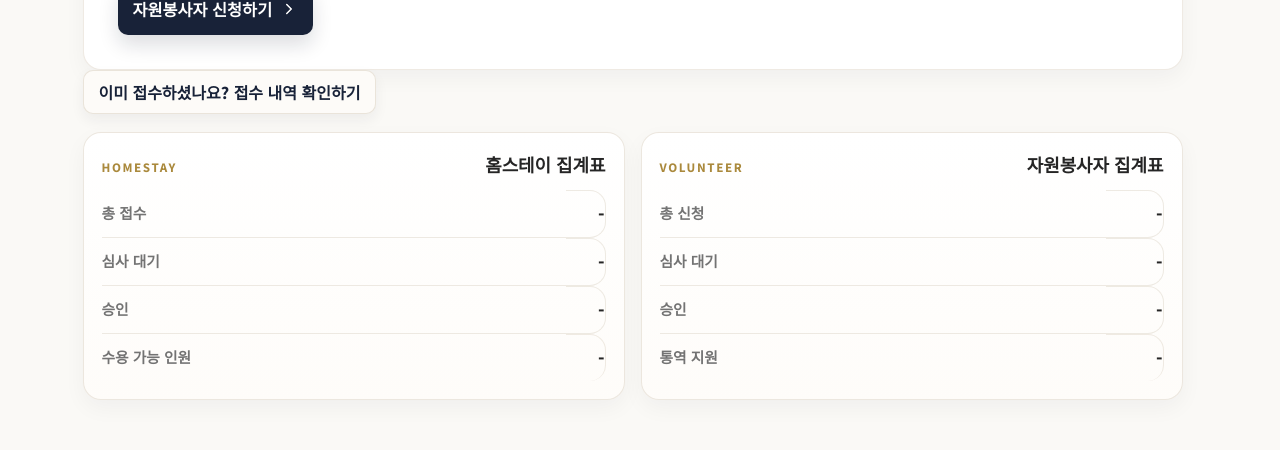
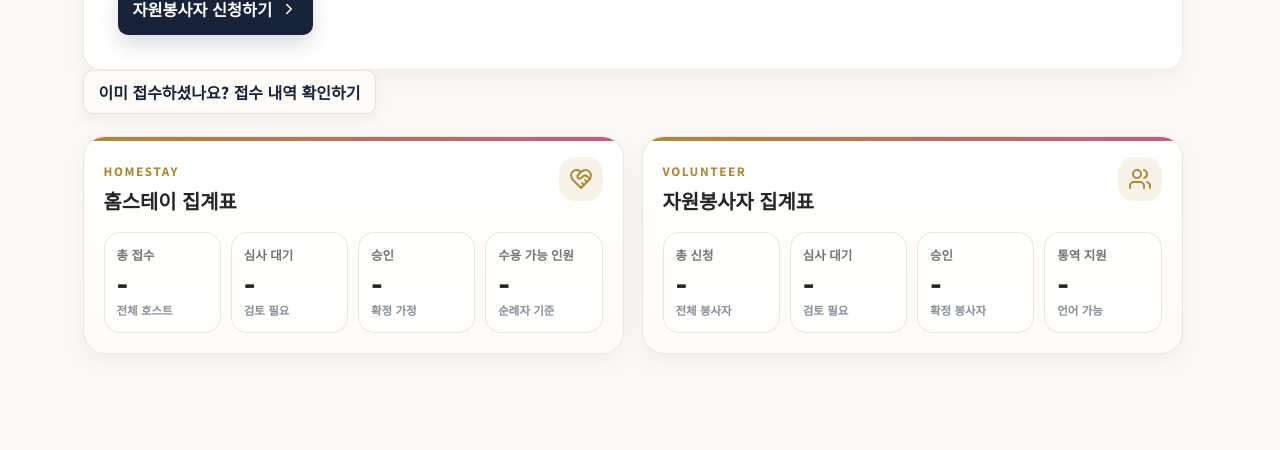
Before and after one commit to brotheroak/2027-wyd-kr-segok-management-system, a React (Vite) app in the folder client/: page / in a window 1280 px wide. Shown: the part 1660-2110 px from the top of the page. Built offline with nearby package versions, Linux system fonts and the light colour scheme; no server answers.

Commit message:
Polish public summary cards

```diff
--- a/client/src/pages/WydIntro.tsx
+++ b/client/src/pages/WydIntro.tsx
@@ -37,24 +37,25 @@ export function WydIntro({ onStartApply, onCheckStatus }: WydIntroProps) {
       .catch(() => setSummary(null));
   }, []);
 
-  const homestayRows: Array<[string, number | undefined]> = [
-    ["총 접수", summary?.homestay.total],
-    ["심사 대기", summary?.homestay.submitted],
-    ["승인", summary?.homestay.confirmed],
-    ["수용 가능 인원", summary?.homestay.capacity]
+  const homestayRows: Array<[string, number | undefined, string]> = [
+    ["총 접수", summary?.homestay.total, "전체 호스트"],
+    ["심사 대기", summary?.homestay.submitted, "검토 필요"],
+    ["승인", summary?.homestay.confirmed, "확정 가정"],
+    ["수용 가능 인원", summary?.homestay.capacity, "순례자 기준"]
   ];
-  const volunteerRows: Array<[string, number | undefined]> = [
-    ["총 신청", summary?.volunteer.total],
-    ["심사 대기", summary?.volunteer.submitted],
-    ["승인", summary?.volunteer.confirmed],
-    ["통역 지원", summary?.volunteer.languageSupport]
+  const volunteerRows: Array<[string, number | undefined, string]> = [
+    ["총 신청", summary?.volunteer.total, "전체 봉사자"],
+    ["심사 대기", summary?.volunteer.submitted, "검토 필요"],
+    ["승인", summary?.volunteer.confirmed, "확정 봉사자"],
+    ["통역 지원", summary?.volunteer.languageSupport, "언어 가능"]
   ];
 
-  const renderSummaryRows = (rows: Array<[string, number | undefined]>) => rows.map(([label, value]) => (
-    <tr key={label}>
-      <th scope="row">{label}</th>
-      <td>{typeof value === "number" ? value.toLocaleString("ko-KR") : "-"}</td>
-    </tr>
+  const renderSummaryCards = (rows: Array<[string, number | undefined, string]>) => rows.map(([label, value, caption]) => (
+    <div className="public-summary-metric" key={label}>
+      <span>{label}</span>
+      <strong>{typeof value === "number" ? value.toLocaleString("ko-KR") : "-"}</strong>
+      <em>{caption}</em>
+    </div>
   ));
 
   return (
@@ -297,22 +298,24 @@ export function WydIntro({ onStartApply, onCheckStatus }: WydIntroProps) {
 
         <div className="public-summary-tables" aria-label="신청 접수 집계">
           <article>
+            <div className="public-summary-heading">
               <div>
                 <span>Homestay</span>
                 <h4>홈스테이 집계표</h4>
               </div>
-            <table>
-              <tbody>{renderSummaryRows(homestayRows)}</tbody>
-            </table>
+              <HeartHandshake aria-hidden="true" size={24} />
+            </div>
+            <div className="public-summary-metrics">{renderSummaryCards(homestayRows)}</div>
           </article>
           <article>
+            <div className="public-summary-heading">
               <div>
                 <span>Volunteer</span>
                 <h4>자원봉사자 집계표</h4>
               </div>
-            <table>
-              <tbody>{renderSummaryRows(volunteerRows)}</tbody>
-            </table>
+              <Users aria-hidden="true" size={24} />
+            </div>
+            <div className="public-summary-metrics">{renderSummaryCards(volunteerRows)}</div>
           </article>
         </div>
       </section>
--- a/client/src/styles.css
+++ b/client/src/styles.css
@@ -1534,28 +1534,47 @@ input:focus, select:focus, textarea:focus {
 .public-summary-tables {
   display: grid;
   grid-template-columns: repeat(2, minmax(0, 1fr));
-  gap: 16px;
-  margin-top: 18px;
+  gap: 18px;
+  margin-top: 22px;
 }
 
 .public-summary-tables article {
-  padding: 18px;
+  position: relative;
+  overflow: hidden;
+  padding: 20px;
   border: 1px solid rgba(232, 226, 216, 0.82);
-  border-radius: 18px;
+  border-radius: 22px;
   background: linear-gradient(180deg, rgba(255, 255, 255, 0.96) 0%, rgba(254, 252, 249, 0.96) 100%);
   box-shadow: var(--soft-shadow-sm);
   text-align: left;
 }
 
-.public-summary-tables article > div {
+.public-summary-tables article::before {
+  position: absolute;
+  inset: 0 0 auto;
+  height: 4px;
+  background: linear-gradient(90deg, var(--gold-600), rgba(160, 35, 87, 0.72));
+  content: "";
+}
+
+.public-summary-heading {
   display: flex;
-  align-items: baseline;
+  align-items: flex-start;
   justify-content: space-between;
   gap: 12px;
-  margin-bottom: 12px;
-}
-
-.public-summary-tables span {
+  margin-bottom: 16px;
+}
+
+.public-summary-heading svg {
+  flex: 0 0 auto;
+  box-sizing: content-box;
+  padding: 10px;
+  border-radius: 16px;
+  color: var(--gold-600);
+  background: rgba(178, 141, 55, 0.1);
+}
+
+.public-summary-heading span {
   color: var(--gold-600);
   font-size: 0.72rem;
   font-weight: 900;
@@ -1564,47 +1583,51 @@ input:focus, select:focus, textarea:focus {
 }
 
 .public-summary-tables h4 {
-  margin: 0;
+  margin: 5px 0 0;
   color: var(--color-catholic-navy);
   font-family: var(--font-serif);
-  font-size: 1.12rem;
+  font-size: 1.24rem;
   font-weight: 900;
 }
 
-.public-summary-tables table {
+.public-summary-metrics {
+  display: grid;
+  grid-template-columns: repeat(4, minmax(0, 1fr));
+  gap: 10px;
+}
+
+.public-summary-metric {
   min-width: 0;
-  border-spacing: 0;
-}
-
-.public-summary-tables tr {
-  cursor: default;
-}
-
-.public-summary-tables th,
-.public-summary-tables td {
-  padding: 10px 0;
-  border-bottom: 1px solid rgba(232, 226, 216, 0.72);
-  background: transparent;
-  box-shadow: none;
-}
-
-.public-summary-tables tr:last-child th,
-.public-summary-tables tr:last-child td {
-  border-bottom: 0;
-}
-
-.public-summary-tables th {
+  padding: 14px 12px 13px;
+  border: 1px solid rgba(232, 226, 216, 0.84);
+  border-radius: 16px;
+  background: rgba(255, 255, 255, 0.74);
+  box-shadow: inset 0 1px 0 rgba(255, 255, 255, 0.8);
+}
+
+.public-summary-metric span,
+.public-summary-metric em {
+  display: block;
   color: var(--muted);
-  font-size: 0.92rem;
+  font-size: 0.78rem;
   font-weight: 800;
-}
-
-.public-summary-tables td {
-  text-align: right;
+  line-height: 1.35;
+}
+
+.public-summary-metric strong {
+  display: block;
+  margin: 5px 0 3px;
   color: var(--color-catholic-navy);
   font-family: var(--font-serif);
-  font-size: 1.08rem;
+  font-size: clamp(1.42rem, 3vw, 1.95rem);
+  line-height: 1;
   font-weight: 900;
+}
+
+.public-summary-metric em {
+  color: rgba(87, 98, 116, 0.72);
+  font-style: normal;
+  font-size: 0.72rem;
 }
 
 .full {
@@ -3188,6 +3211,9 @@ td small {
   .public-summary-tables {
     grid-template-columns: 1fr;
   }
+  .public-summary-metrics {
+    grid-template-columns: repeat(4, minmax(0, 1fr));
+  }
   .five, .three {
     grid-template-columns: repeat(2, minmax(0, 1fr));
   }
@@ -3229,13 +3255,14 @@ td small {
   .district-auto-button {
     width: 100%;
   }
-  .public-summary-tables article > div {
+  .public-summary-heading {
     align-items: flex-start;
-    flex-direction: column;
-    gap: 4px;
   }
   .public-summary-tables h4 {
     font-size: 1.02rem;
+  }
+  .public-summary-metrics {
+    grid-template-columns: repeat(2, minmax(0, 1fr));
   }
   .district-guide-modal {
     padding: 10px;
```
Lines whose indentation alone changed are shown as unchanged.
